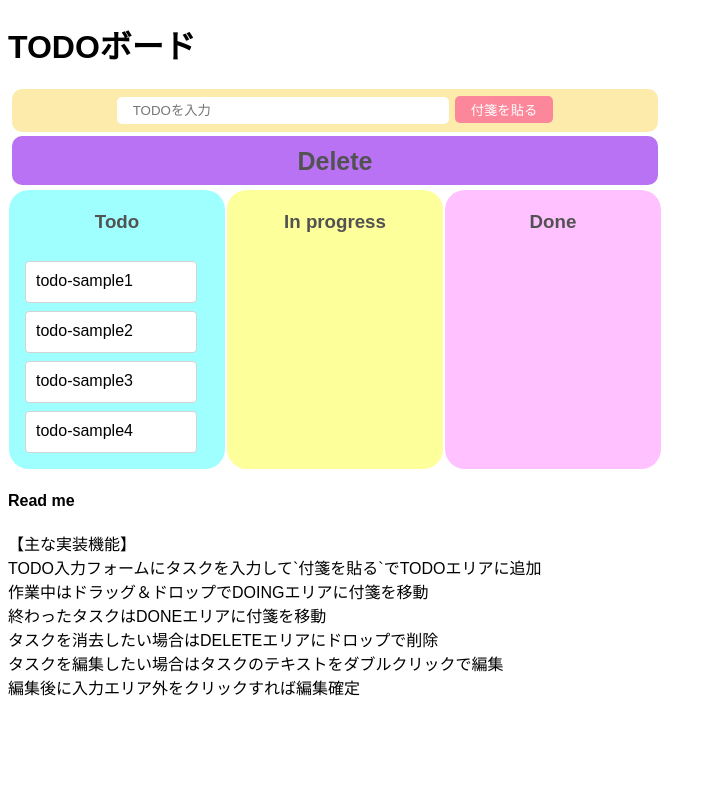
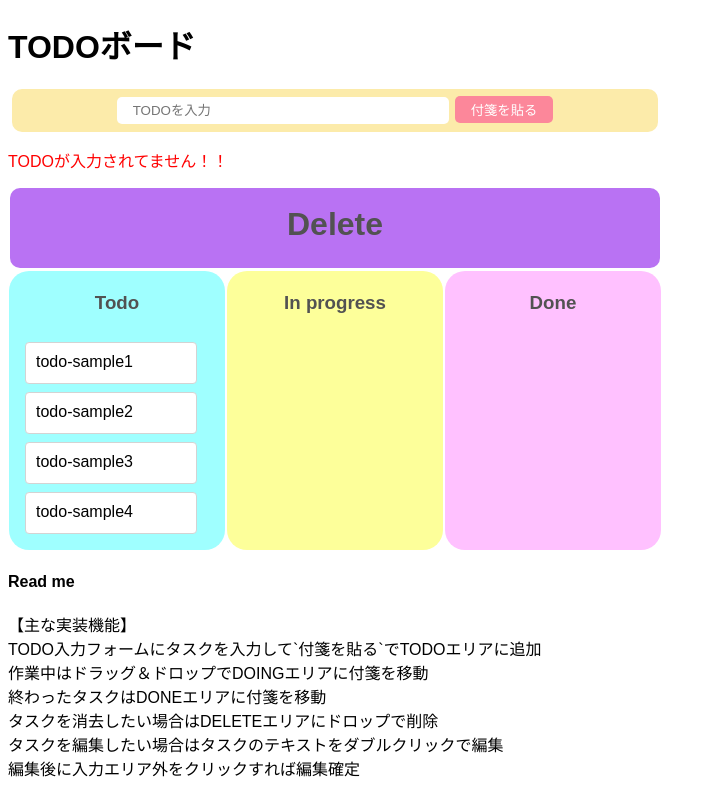
Before and after one commit to dende-h/react-project, a React (Create React App) app: page / in a window 1280 px wide. Both pictures are taken after a click on the button "付箋を貼る". Shown: the whole page, without its empty margins (0-716 px from the left). Built offline with nearby package versions, Linux system fonts and the light colour scheme.

Commit message:
メッセージ表示追加

```diff
--- a/src/App.jsx
+++ b/src/App.jsx
@@ -11,10 +11,9 @@ import { uuid } from "uuidv4";
 
 const Container = styled.div`
   width: 200px;
-	display: flex;
-	vertical-align: top;
-	text-align: center;
-
+  display: flex;
+  vertical-align: top;
+  text-align: center;
 `;
 
 const DragDropObject = {
@@ -26,7 +25,11 @@ const DragDropObject = {
 	},
 	dropZone: {
 		"column-1": { id: "column-1", title: "Delete" },
-		"column-2": { id: "column-2", title: "Todo", todoIds: ["todo-1", "todo-2", "todo-3", "todo-4"] },
+		"column-2": {
+			id: "column-2",
+			title: "Todo",
+			todoIds: ["todo-1", "todo-2", "todo-3", "todo-4"]
+		},
 		"column-3": { id: "column-3", title: "In progress", todoIds: [] },
 		"column-4": { id: "column-4", title: "Done", todoIds: [] }
 	},
@@ -36,6 +39,7 @@ const DragDropObject = {
 export const App = () => {
 	const [todoText, setTodoText] = useState("");
 	const [todoList, setTodoList] = useState(DragDropObject);
+	const [inputMessFlag, setInputMessFlag] = useState(false);
 
 	//inputにtodoの入力を反映させるchange関数
 	const onChangeTodoText = (event) => {
@@ -43,7 +47,10 @@ export const App = () => {
 	};
 	//ボタンをクリックした際に動く関数
 	const onClickButton = () => {
-		if (todoText === "") return; //テキストがなにも入力されてなければ何もしない
+		if (todoText === "") {
+			setInputMessFlag(true);
+			return;
+		} //テキストがなにも入力されてなければメッセフラグがtrueになる
 		const newTodoList = () => {
 			//新しいTodoIdsを配列に追加
 			const newTodoId = uuid();
@@ -55,28 +62,31 @@ export const App = () => {
 			const newTodo = { id: newTodoId, content: todoText };
 			const newTodoTextList = todoList.dragItem;
 			newTodoTextList[newTodoId] = newTodo;
+			console.log(todoList);
 			return todoList;
 		};
 		const newTodoListState = newTodoList();
 		setTodoList(newTodoListState);
+		setInputMessFlag(false);
 		setTodoText("");
 	};
 
 	//DragDropContextのpropsドラッグが終了したときの処理
 	const onDragEnd = (result) => {
-		//並べ替えの処理
 		const { destination, source, draggableId } = result;
 		if (!destination) {
 			return;
 		}
 		if (destination.droppableId === source.droppableId && destination.index === source.index) {
+			//console.log(destination.droppableId);
+			//console.log(source.droppableId);
 			return;
 		}
 
 		const start = todoList.dropZone[source.droppableId];
 		const finish = todoList.dropZone[destination.droppableId];
 		const del = todoList.dropZone[deleteZoneId];
-
+		//同じカラムでの並べ変え処理
 		if (start === finish) {
 			const newTaskIds = Array.from(start.todoIds);
 			newTaskIds.splice(source.index, 1);
@@ -97,14 +107,16 @@ export const App = () => {
 			setTodoList(newState);
 			return;
 		}
-		//削除の処理
+		//削除エリアにドロップしたときの処理
 		if (finish === del) {
+			//console.log(destination.droppableId);
 			const startTaskIds = Array.from(start.todoIds);
 			startTaskIds.splice(source.index, 1);
 			const newStart = {
 				...start,
 				todoIds: startTaskIds
 			};
+			//console.log(newStart);
 			const newState = {
 				...todoList,
 				dropZone: {
@@ -115,7 +127,8 @@ export const App = () => {
 			setTodoList(newState);
 			return;
 		}
-		//別のカラムに移動する処理
+		// console.log(finish);
+		//別カラムに移動したときの処理
 		const startTaskIds = Array.from(start.todoIds);
 		startTaskIds.splice(source.index, 1);
 		const newStart = {
@@ -158,6 +171,7 @@ export const App = () => {
 		<>
 			<h1>TODOボード</h1>
 			<InputTodo todoText={todoText} onChange={onChangeTodoText} onClick={onClickButton} />
+			{inputMessFlag && <p style={{ color: "red" }}>TODOが入力されてません！！</p>}
 			<DragDropContext onDragEnd={onDragEnd}>
 				<ColumnDeleteArea key={deleteZoneId} deleteColumn={deleteColumn} />
 
--- a/src/components/ColumnDeleteArea.jsx
+++ b/src/components/ColumnDeleteArea.jsx
@@ -1,34 +1,29 @@
 import React from "react";
 import { Droppable } from "react-beautiful-dnd";
+
 import styled from "styled-components";
 
 const DeleteAreaContainer = styled.div`
-	background-color: rgb(185, 114, 243);
-	border-radius: 10px;
-	margin: 4px;
-	padding-top: 4px;
-	text-align: center;
-	font-size: 25px;
-	width: 646px;
-	height: 45px;
-
-
+  background-color: rgb(185, 114, 243);
+  transition: background-color 0.2s ease;
+  background-color: ${(props) => props.isDraggingOver && "Red"};
+  border-radius: 10px;
+  margin: 2px;
+  width: 650px;
+  height: 80px;
 `;
 
-const Title = styled.p`
-    overflow-wrap: break-word;
-    margin-top: 5px;
-	  font-weight: bold;
-	  color: rgb(82, 82, 82);
-    background-color: rgb(185, 114, 243);
-	  border-radius: 10px;
-	  padding-top: 2px;
-	  text-align: center;
-	  font-size: 25px;
+const Title = styled.h1`
+  padding: 18px;
+  font-weight: bold;
+  color: rgb(82, 82, 82);
+  text-align: center;
+  margin-top: 15px;
 `;
 
 export const ColumnDeleteArea = (props) => {
 	const { deleteColumn } = props;
+
 	return (
 		<>
 			<Droppable droppableId={deleteColumn.id}>
@@ -39,6 +34,7 @@ export const ColumnDeleteArea = (props) => {
 						isDraggingOver={snapshot.isDraggingOver}
 					>
 						<Title>{deleteColumn.title}</Title>
+						{provided.placeholder}
 					</DeleteAreaContainer>
 				)}
 			</Droppable>
--- a/src/components/InputTodo.jsx
+++ b/src/components/InputTodo.jsx
@@ -18,10 +18,10 @@ const ButtonStyle = styled.button`
   margin-top: 4px;
   background-color: rgb(252, 135, 154);
   color: white;
-	button:hover {
+  &:hover {
     cursor: pointer;
-	background-color: rgb(255, 51, 51);
-	color: black;
+    background-color: orange;
+    color: lightslategray;
   }
 `;
 
```
Also changed, not shown: src/components/CompleteTodos.jsx (deleted, +0 -21 lines), src/components/IncompleteTodos.jsx (deleted, +0 -22 lines). Lines whose indentation alone changed are shown as unchanged.
